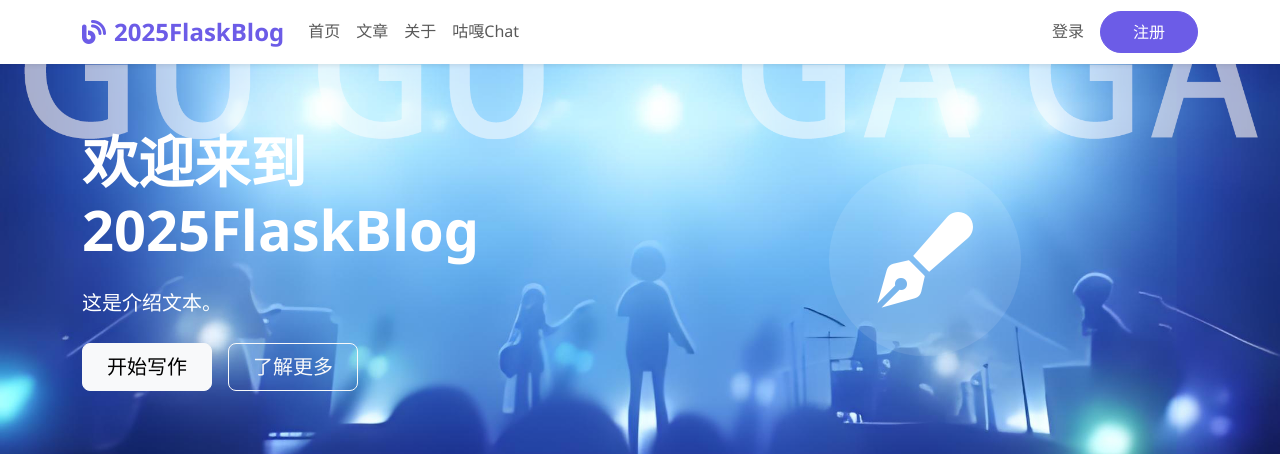
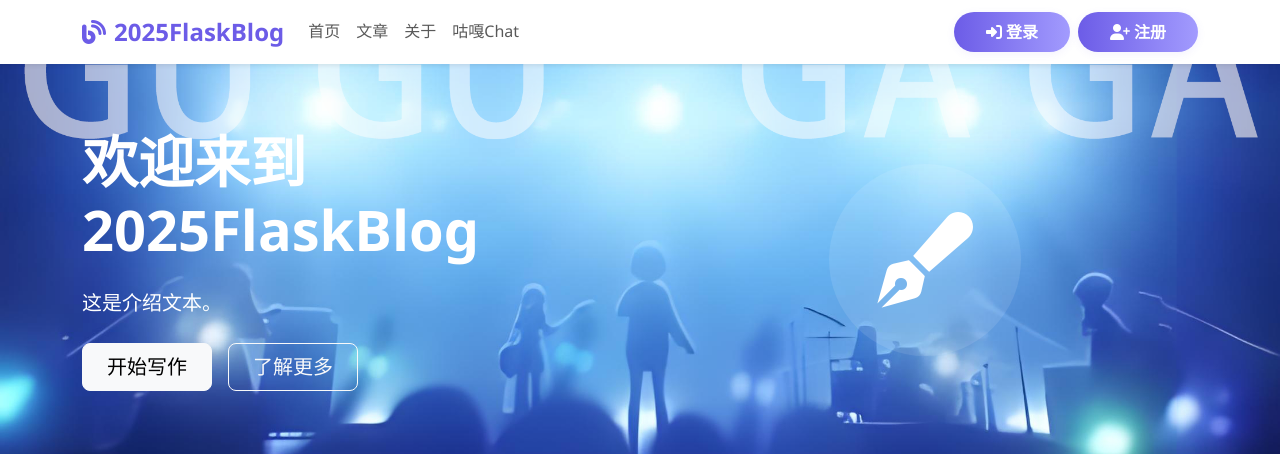
Before and after one commit to lanthe0/2025Flaskblog, a Flask app: page / in a window 1280 px wide. Shown: the top 454 px of the page. Run offline with Flask 3, Linux system fonts and the light colour scheme; some libraries are stand-ins or nearby versions.

Commit message:
登录注册动画效果

```diff
--- a/app/routes.py
+++ b/app/routes.py
@@ -40,7 +40,7 @@ def login():
             flash('用户名或密码错误', 'danger')
             return redirect(url_for('main.login'))
     # 渲染登录页面
-    return render_template('auth/login.html')
+    return render_template('user/login.html')
 
 # 注册
 @main_bp.route('/register', methods=['GET', 'POST'])
@@ -66,7 +66,7 @@ def register():
         flash('注册成功，请登录', 'success')
         return redirect(url_for('main.login'))
 
-    return render_template('auth/register.html')
+    return render_template('user/register.html')
 
 # 登出
 @main_bp.route('/logout')
--- a/app/templates/base.html
+++ b/app/templates/base.html
@@ -71,6 +71,37 @@
             color: var(--primary-color);
             margin-bottom: 1rem;
         }
+
+        .login-btn, .register-btn {
+            color: #fff !important;
+            background: linear-gradient(90deg, #6c5ce7 0%, #a29bfe 100%);
+            border-radius: 25px;
+            padding: 0.5rem 2rem;
+            font-weight: bold;
+            font-size: 1rem;
+            box-shadow: 0 2px 8px rgba(108,92,231,0.08);
+            transition: all 0.25s cubic-bezier(.4,2,.6,1);
+            display: inline-block;
+            margin-left: 0.5rem;
+            position: relative;
+            overflow: hidden;
+            border: none;
+        }
+        .login-btn:hover, .login-btn:focus,
+        .register-btn:hover, .register-btn:focus {
+            background: linear-gradient(90deg, #a29bfe 0%, #6c5ce7 100%);
+            color: #fff !important;
+            animation: bounce-tilt 0.5s cubic-bezier(.36,.07,.19,.97) both;
+            text-decoration: none;
+        }
+        @keyframes bounce-tilt {
+            0%   { transform: scale(1) rotate(0deg);}
+            20%  { transform: scale(0.92) rotate(-6deg);}
+            40%  { transform: scale(1.08) rotate(6deg);}
+            60%  { transform: scale(0.98) rotate(-3deg);}
+            80%  { transform: scale(1.03) rotate(2deg);}
+            100% { transform: scale(1) rotate(0deg);}
+        }
     </style>
 
     {% block extra_css %}{% endblock %}
@@ -120,10 +151,14 @@
                         </li>
                     {% else %}
                         <li class="nav-item">
-                            <a class="nav-link" href="{{ url_for('main.login') }}">登录</a>
+                            <a class="login-btn btn btn-primary" href="{{ url_for('main.login') }}">
+                                <i class="fas fa-sign-in-alt me-1"></i>登录
+                            </a>
                         </li>
                         <li class="nav-item">
-                            <a class="btn btn-primary ms-2" href="{{ url_for('main.register') }}">注册</a>
+                            <a class="register-btn btn btn-primary ms-2" href="{{ url_for('main.register') }}">
+                                <i class="fas fa-user-plus me-1"></i>注册
+                            </a>
                         </li>
                     {% endif %}
                 </ul>
```
Also changed, not shown: app/models.py (+8 -8 lines).
